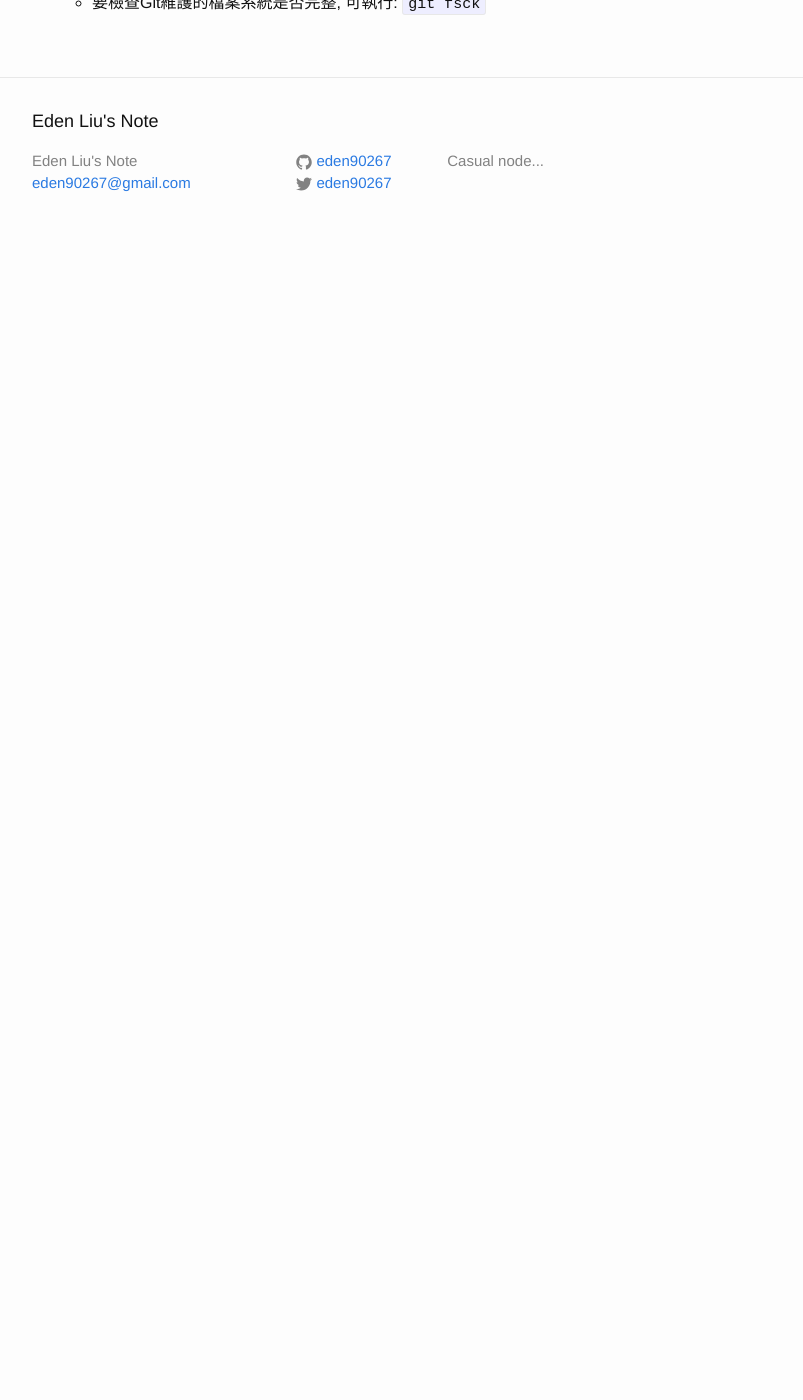
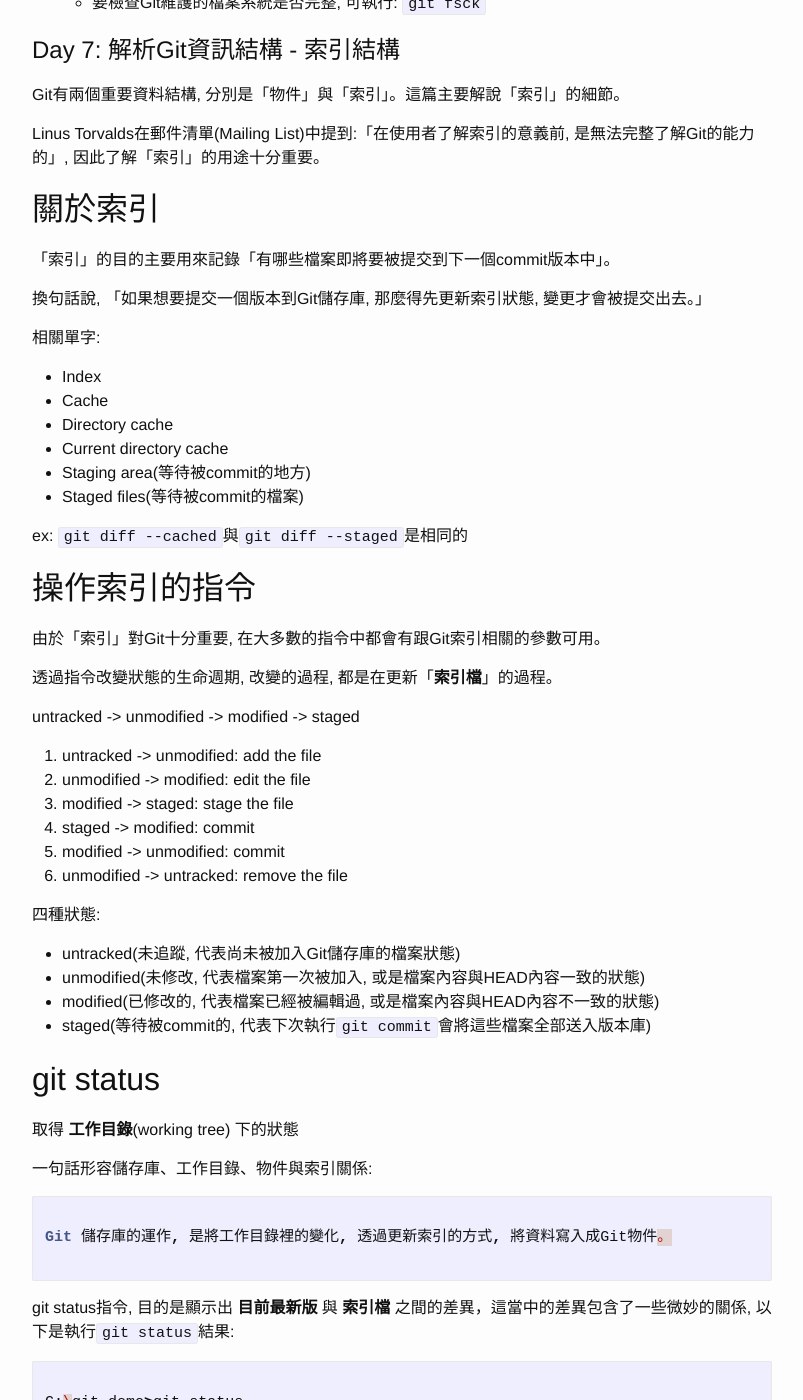
Before and after one commit to eden90267/eden90267.github.io, a Jekyll site: the page built from _posts/2016-03-01-github-study-nodes.md, in a window 1280 px wide and 1400 px high, scrolled down 11367 px. Shown: the whole window, without its empty margins (238-1041 px from the left). Built offline with Jekyll 4.4.1, drawn with Linux system fonts in a browser that asks for light colours; before the commit the page ends 11622 px from its top, so only the background shows below that; some of the changed text lies outside the part shown.

Commit message:
modify github-study-nodes page

```diff
--- a/_posts/2016-03-01-github-study-nodes.md
+++ b/_posts/2016-03-01-github-study-nodes.md
@@ -415,3 +415,142 @@ Git會將每一個版本中的檔案建立一個對應的blob物件, 一樣的,
   - 那些新增的檔案還是會以單檔方式存在著, 也代表一個Git版本庫中的「檔案」就是一個Git「物件」, 但每隔一段時間就會需要重新封裝(repacking)。
   - 照理Git會自動執行重新封裝等動作, 但依然可自行下達指令。ex: `git gc`
   - 要檢查Git維護的檔案系統是否完整, 可執行: `git fsck`
+
+# Day 7: 解析Git資訊結構 - 索引結構 #
+
+Git有兩個重要資料結構, 分別是「物件」與「索引」。這篇主要解說「索引」的細節。
+
+Linus Torvalds在郵件清單(Mailing List)中提到:「在使用者了解索引的意義前, 是無法完整了解Git的能力的」, 因此了解「索引」的用途十分重要。
+
+## 關於索引 ##
+
+「索引」的目的主要用來記錄「有哪些檔案即將要被提交到下一個commit版本中」。
+
+換句話說, 「如果想要提交一個版本到Git儲存庫, 那麼得先更新索引狀態, 變更才會被提交出去。」
+
+相關單字:
+
+- Index
+- Cache
+- Directory cache
+- Current directory cache
+- Staging area(等待被commit的地方)
+- Staged files(等待被commit的檔案)
+
+ex: `git diff --cached`與`git diff --staged`是相同的
+
+## 操作索引的指令 ##
+
+由於「索引」對Git十分重要, 在大多數的指令中都會有跟Git索引相關的參數可用。
+
+透過指令改變狀態的生命週期, 改變的過程, 都是在更新「**索引檔**」的過程。
+
+untracked -> unmodified -> modified -> staged
+
+1. untracked -> unmodified: add the file
+2. unmodified -> modified: edit the file
+3. modified -> staged: stage the file
+4. staged -> modified: commit
+5. modified -> unmodified: commit
+6. unmodified -> untracked: remove the file
+
+四種狀態:
+
+- untracked(未追蹤, 代表尚未被加入Git儲存庫的檔案狀態)
+- unmodified(未修改, 代表檔案第一次被加入, 或是檔案內容與HEAD內容一致的狀態)
+- modified(已修改的, 代表檔案已經被編輯過, 或是檔案內容與HEAD內容不一致的狀態)
+- staged(等待被commit的, 代表下次執行`git commit`會將這些檔案全部送入版本庫)
+
+## git status ##
+
+取得 **工作目錄**(working tree) 下的狀態
+
+一句話形容儲存庫、工作目錄、物件與索引關係:
+
+~~~ java
+
+Git 儲存庫的運作, 是將工作目錄裡的變化, 透過更新索引的方式, 將資料寫入成Git物件。
+
+~~~
+
+git status指令, 目的是顯示出 **目前最新版** 與 **索引檔** 之間的差異，這當中的差異包含了一些微妙的關係, 以下是執行`git status`結果:
+
+~~~ java
+
+G:\git-demo>git status
+# On branch master
+# Changes to be committed:
+#   (use "git reset HEAD <file>..." to unstage)
+#
+#       new file:   c.txt
+#
+# Changes not staged for commit:
+#   (use "git add <file>..." to update what will be committed)
+#   (use "git checkout -- <file>..." to discard changes in working directory)
+#
+#       modified:   a.txt
+#
+# Untracked files:
+#   (use "git add <file>..." to include in what will be committed)
+#
+#       b.txt
+
+~~~
+
+有三種不同分組, 分別是:
+
+- Changes to be committed(準備提交的變更)
+  - 這區有個`new file: c.txt`檔案, 代表c.txt是一個新檔案, 而且已經被標示可提交。
+  - 這代表幾件事:
+     1. **目前最新版** 並沒有c.txt這檔案
+     2. **索引檔** 已經加入了這個
+     3. 該檔案會在執行`git commit`之後被存入下一個版本
+- Changes not staged for commit(尚未準備提交的變更)
+  - 這區有個`modified: a.txt`檔案, 代表a.txt已經被變更, 但尚未標示可提交。(not staged)
+  - 這代表幾件事:
+     1. **目前最新版** 也有a.txt這個檔案
+     2. **索引檔** 尚未加入a.txt.這個檔案
+     3. 該檔案就算執行了`git commit`也不會在下一版中出現
+- Untracked files(未追蹤的變更)
+  - 這區有個`b.txt`檔案, 代表b.txt尚未被追蹤。(untracked)
+  - 這代表幾件事
+     1. **目前最新版** 沒有b.txt這個檔案
+     2. **索引檔** 也沒有b.txt這個檔案
+     3. 所以該檔案就算執行了git commit也不會在下一版中出現
+
+執行git status就是為了查出 **目前最新版** 與 **索引檔** 之間的差異, 最終只有 **目前最新版** 與 **索引檔** 之間有差異的變更, 才會真正儲存到下一個commit物件裡。
+
+## git add ##
+
+`git add`指令, 是為了將目前「工作目錄」的變更寫入到「索引檔」裡。
+
+使用`git add -u`則可以僅將「更新」或「刪除」的檔案變更寫入到「索引檔」中。
+
+## git rm ##
+
+直接在檔案系統中刪除一個檔案, 這只是從「工作目錄」中刪除而已, 並沒有更新到索引檔, 可利用`git status`看到這層改變,不過若真正把「刪除」狀態寫進索引檔, 要靠`git rm filename`更新索引檔。
+
+執行`git rm filename`, 除更新索引檔外, 連工作目錄下的檔案也會一併刪除。
+
+若只想刪除索引檔中的該檔, 又要保留工作目錄下的實體檔案, 可在指令列加上`--cached`參數, 就能做到:
+
+~~~ java
+
+git rm --cached a.txt
+
+~~~
+
+## git mv ##
+
+使用`git mv oldname newname`可以將檔案更名, 執行此命令會同時更新索引與變更工作目錄下的實體檔案。
+
+## git commit ##
+
+把「索引檔」與「目前最新版」中的資料比對出差異, 然後把差異部分提交變成一個commit物件。
+
+## git ls-files ##
+
+在索引檔中, 預設就包含了 **目前最新版** 的所有檔案, 外加在工作目錄中新增檔案且透過`git add`更新索引檔後的那些檔案。透過`git ls-files`命令, 可以列出所有目前已經儲存在「索引檔」中的那些檔案路徑。
+
+
+# Day 8: 關於分支的基本觀念與使用方式 #
```
Also changed, not shown: other parts of _posts/2016-03-01-github-study-nodes.md (+1 -1 lines).
